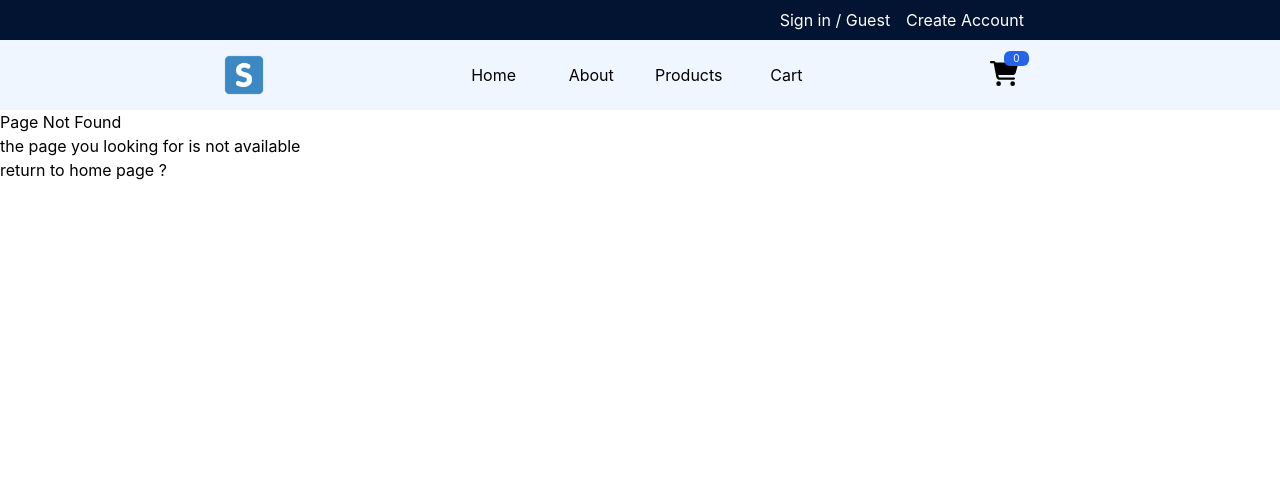
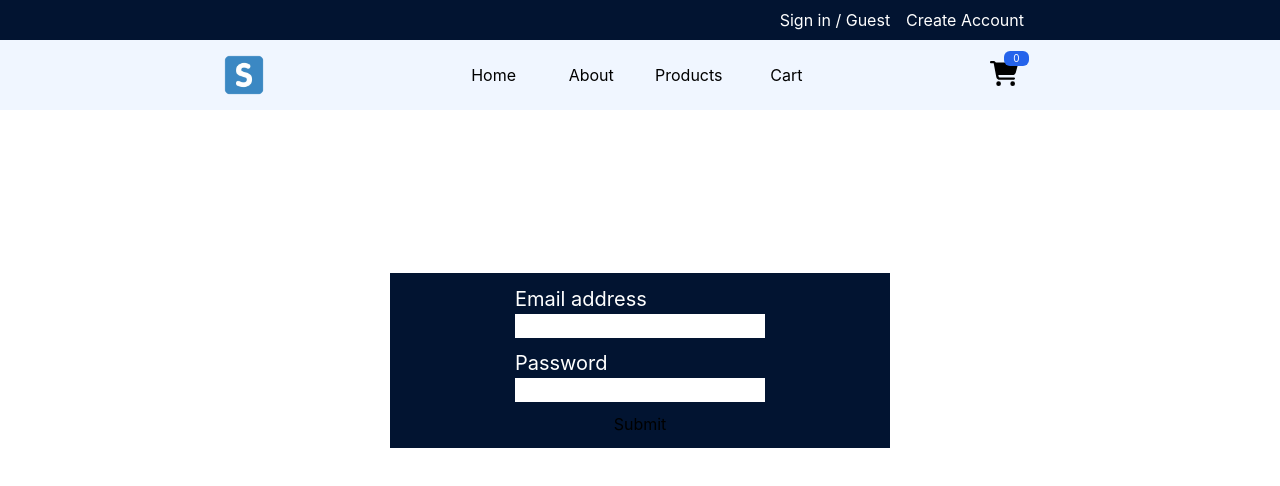
Before and after one commit to Ameer2000Mzori/ShopSprint, a React (Create React App) app in the folder frontend/: page /login in a window 1280 px wide. Before the commit this address had no page. Shown: the top 486 px of the page. Built offline with nearby package versions, Linux system fonts and the light colour scheme.

Commit message:
added styled component and more to the project

```diff
--- a/frontend/src/App.js
+++ b/frontend/src/App.js
@@ -7,6 +7,7 @@ import Products from './components/pages/products/Products.jsx'
 import Cart from './components/pages/cart/Cart.jsx'
 import UtilityBar from './components/pages/navbar/component/UtilityBar.jsx'
 import SelectedProduct from './components/pages/selectedproduct/SelectedProduct.jsx'
+import LoginPage from './components/pages/login/LoginPage.jsx'
 
 function App() {
   return (
@@ -21,6 +22,7 @@ function App() {
         <Route path="/products" element={<Products />} />
         <Route path="/cart" element={<Cart />} />
         <Route path="/product/:id" element={<SelectedProduct />} />
+        <Route path="/login" element={<LoginPage />} />
       </Routes>
     </Router>
   )
--- a/frontend/src/components/pages/login/LoginPage.jsx
+++ b/frontend/src/components/pages/login/LoginPage.jsx
@@ -1,5 +1,45 @@
 import React from 'react'
+import {
+  StyledForm,
+  StyledFormWrap,
+  StyledLabelInput,
+  StyledLabelInputWrap,
+} from './component/StyledComponent.jsx'
 
-export const LoginPage = () => {
-  return <div>LoginPage</div>
+const LoginPage = () => {
+  return (
+    <StyledFormWrap>
+      <StyledForm>
+        <StyledLabelInputWrap>
+          <StyledLabelInput htmlFor="exampleInputEmail1" className="form-label">
+            Email address
+          </StyledLabelInput>
+          <input
+            type="email"
+            className="form-control"
+            id="exampleInputEmail1"
+            aria-describedby="emailHelp"
+          />
+        </StyledLabelInputWrap>
+        <StyledLabelInputWrap>
+          <StyledLabelInput
+            htmlFor="exampleInputPassword1"
+            className="form-label"
+          >
+            Password
+          </StyledLabelInput>
+          <input
+            type="password"
+            className="form-control"
+            id="exampleInputPassword1"
+          />
+        </StyledLabelInputWrap>
+        <button type="submit" className="btn btn-primary">
+          Submit
+        </button>
+      </StyledForm>
+    </StyledFormWrap>
+  )
 }
+
+export default LoginPage
--- /dev/null
+++ b/frontend/src/components/pages/login/component/StyledComponent.jsx
@@ -0,0 +1,35 @@
+import styled from 'styled-components'
+
+export const StyledFormWrap = styled.form`
+  height: 500px;
+  display: flex;
+  flex-direction: column;
+  align-items: center;
+  justify-content: center;
+  text-align: center;
+  gap: 5px;
+`
+export const StyledForm = styled.form`
+  background-color: #021431;
+  height: 175px;
+  width: 500px;
+  display: flex;
+  flex-direction: column;
+  text-align: center;
+  align-items: center;
+  justify-content: center;
+  gap: 10px;
+`
+
+export const StyledLabelInputWrap = styled.form`
+  display: flex;
+  flex-direction: column;
+  text-align: start;
+  justify-content: center;
+  width: 250px;
+`
+
+export const StyledLabelInput = styled.label`
+  color: #fff;
+  font-size: 20px;
+`
```
